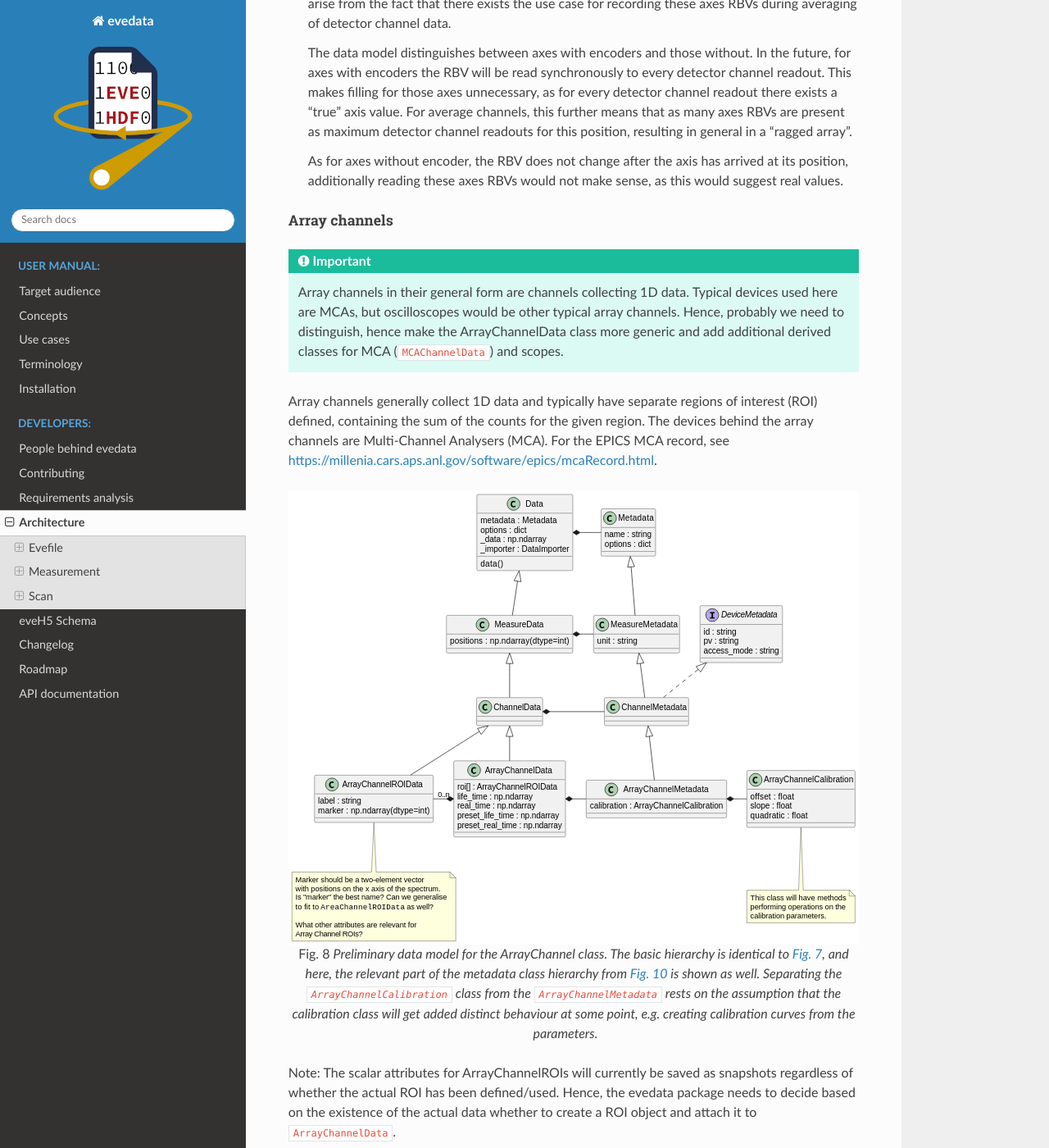
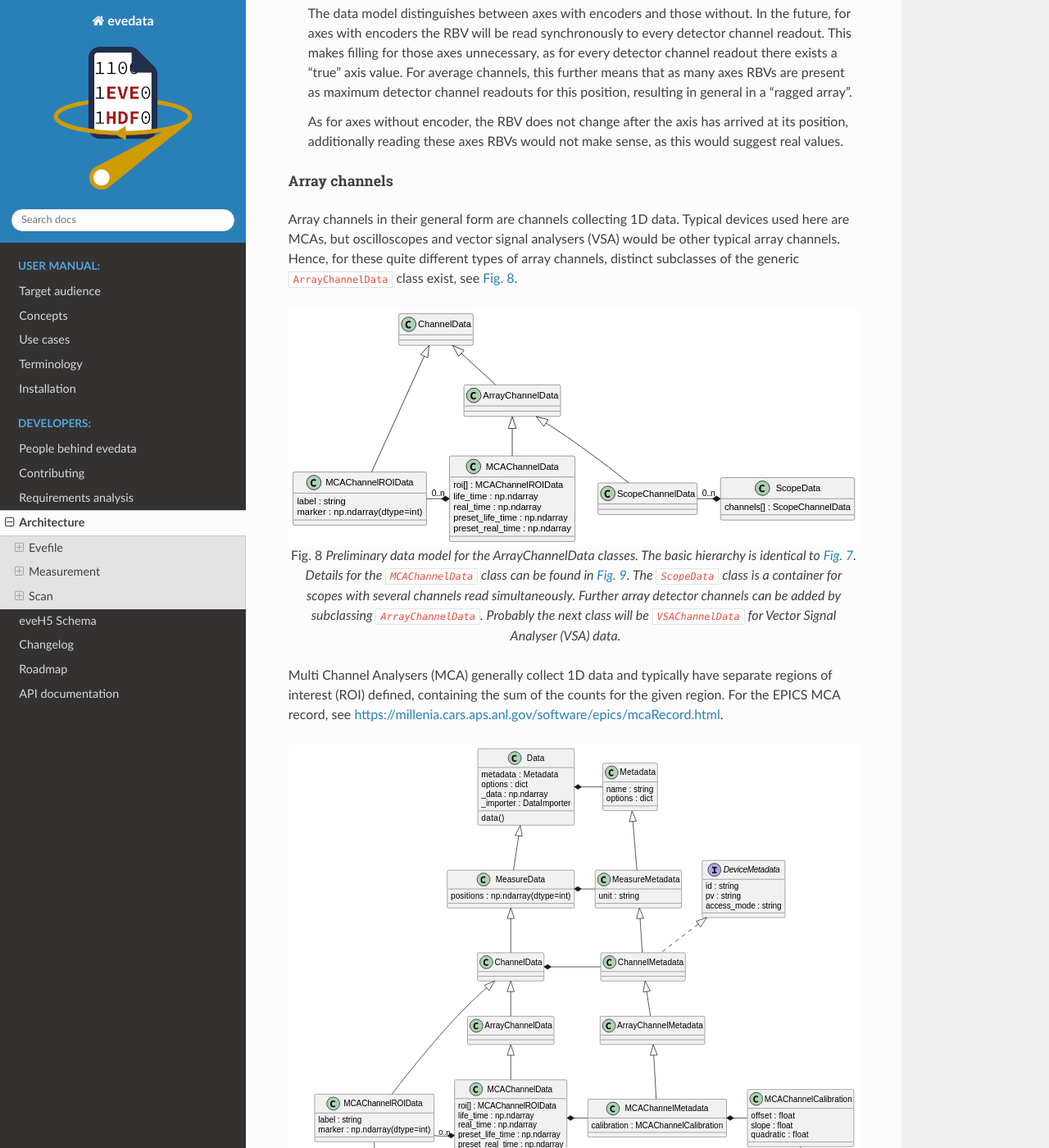
Before and after one commit to tillbiskup/evedata, a Sphinx documentation site: the page built from docs/architecture.rst, in a window 1280 px wide and 1400 px high, scrolled down 9260 px. Shown: the whole window at 82% size. Built offline with Sphinx 7.4.7 and the Read the Docs theme 2.0.0, drawn with Linux system fonts in a browser that asks for light colours; some of the changed text lies outside the part shown.

Commit message:
Subclasses for arraychannel and areachannel

```diff
--- a/docs/architecture.rst
+++ b/docs/architecture.rst
@@ -210,11 +210,8 @@ Some comments (not discussions any more, though):
 Array channels
 ..............
 
-.. important::
-    Array channels in their general form are channels collecting 1D data. Typical devices used here are MCAs, but oscilloscopes would be other typical array channels. Hence, probably we need to distinguish, hence make the ArrayChannelData class more generic and add additional derived classes for MCA (``MCAChannelData``) and scopes.
+Array channels in their general form are channels collecting 1D data. Typical devices used here are MCAs, but oscilloscopes and vector signal analysers (VSA) would be other typical array channels. Hence, for these quite different types of array channels, distinct subclasses of the generic ``ArrayChannelData`` class exist, see :numref:`Fig. %s <fig-uml_arraychannel>`.
 
-
-Array channels generally collect 1D data and typically have separate regions of interest (ROI) defined, containing the sum of the counts for the given region. The devices behind the array channels are Multi-Channel Analysers (MCA). For the EPICS MCA record, see https://millenia.cars.aps.anl.gov/software/epics/mcaRecord.html.
 
 .. _fig-uml_arraychannel:
 
@@ -222,7 +219,19 @@ Array channels generally collect 1D data and typically have separate regions of
     :align: center
     :width: 750px
 
-    Preliminary data model for the ArrayChannel class. The basic hierarchy is identical to :numref:`Fig. %s <fig-uml_evedata-evefile.data>`, and here, the relevant part of the metadata class hierarchy from :numref:`Fig. %s <fig-uml_evedata-evefile.metadata>` is shown as well. Separating the ``ArrayChannelCalibration`` class from the ``ArrayChannelMetadata`` rests on the assumption that the calibration class will get added distinct behaviour at some point, *e.g.* creating calibration curves from the parameters.
+    Preliminary data model for the ArrayChannelData classes. The basic hierarchy is identical to :numref:`Fig. %s <fig-uml_evedata-evefile.data>`. Details for the ``MCAChannelData`` class can be found in :numref:`Fig. %s <fig-uml_mcachannel>`. The ``ScopeData`` class is a container for scopes with several channels read simultaneously. Further array detector channels can be added by subclassing ``ArrayChannelData``. Probably the next class will be ``VSAChannelData`` for Vector Signal Analyser (VSA) data.
+
+
+Multi Channel Analysers (MCA) generally collect 1D data and typically have separate regions of interest (ROI) defined, containing the sum of the counts for the given region. For the EPICS MCA record, see https://millenia.cars.aps.anl.gov/software/epics/mcaRecord.html.
+
+
+.. _fig-uml_mcachannel:
+
+.. figure:: uml/mcachannel.*
+    :align: center
+    :width: 750px
+
+    Preliminary data model for the MCAChannelData classes. The basic hierarchy is identical to :numref:`Fig. %s <fig-uml_evedata-evefile.data>`, and here, the relevant part of the metadata class hierarchy from :numref:`Fig. %s <fig-uml_evedata-evefile.metadata>` is shown as well. Separating the ``MCAChannelCalibration`` class from the ``ArrayChannelMetadata`` allows to add distinct behaviour, *e.g.* creating calibration curves from the parameters.
 
 
 Note: The scalar attributes for ArrayChannelROIs will currently be saved as snapshots regardless of whether the actual ROI has been defined/used. Hence, the evedata package needs to decide based on the existence of the actual data whether to create a ROI object and attach it to ``ArrayChannelData``.
@@ -235,15 +244,26 @@ The real_time and life_time values can be used to get an idea of the amount of p
 Area channels
 .............
 
+Area channels are basically 2D channels, *i.e.*, cameras. There are (at least) two distinct types of cameras in use, namely scientific cameras and standard consumer digital cameras for taking pictures (of sample positions in the setup). While scientific cameras usually record only greyscale images, but have additional parameters and can define regions of interest (ROI), consumer cameras are much simpler in terms of their data model and typically record RGB images. These different types of images need to be handled differently in the data processing and analysis pipeline.
+
+
 .. _fig-uml_areachannel:
 
 .. figure:: uml/areachannel.*
     :align: center
     :width: 750px
 
-    Preliminary data model for the AreaChannel class. The basic hierarchy is identical to :numref:`Fig. %s <fig-uml_evedata-evefile.data>`, and here, the relevant part of the metadata class hierarchy from :numref:`Fig. %s <fig-uml_evedata-evefile.metadata>` is shown as well. As different area detectors (scientific cameras) have somewhat different options, probably there will appear a basic ``AreaChannel`` class with more specific subclasses.
+    Preliminary data model for the AreaChannel class. The basic hierarchy is identical to :numref:`Fig. %s <fig-uml_evedata-evefile.data>`. As scientific cameras are quite different from standard consumer digital cameras for taking pictures, but both are used from within the measurement program, distinct subclasses of the basic ``AreaDetector`` class exist. For details on the ``ScientificCamera`` classes, see :numref:`Fig. %s <fig-uml_scientificcamera>`.
 
-Note: Whether the simplest form of a camera (a standard digital camera for making pictures of samples) shall be a subclass of the ``AreaChannel`` class or a separate class is another question to be discussed and decided.
+
+.. _fig-uml_scientificcamera:
+
+.. figure:: uml/scientificcamera.*
+    :align: center
+    :width: 750px
+
+    Preliminary data model for the ScientificCameraChannel classes. The basic hierarchy is identical to :numref:`Fig. %s <fig-uml_evedata-evefile.data>`, and here, the relevant part of the metadata class hierarchy from :numref:`Fig. %s <fig-uml_evedata-evefile.metadata>` is shown as well. As different area detectors (scientific cameras) have somewhat different options, probably there will appear a basic ``AreaChannel`` class with more specific subclasses.
+
 
 Regarding file names/paths: Some of the scientific cameras are operated from Windows, hence there is usually no unique mapping of paths to actual places of the files, particularly given that Windows allows to map a drive letter to arbitrary network paths. It seems as if these paths are quite different for the different detectors, and therefore, some externally configurable mapping should be used.
 
--- a/docs/terminology.rst
+++ b/docs/terminology.rst
@@ -207,3 +207,6 @@ timestamp (section)
     Section with an artificial detector/device containing both, position counts and timestamps.
 
     All position counts appearing anywhere in a scan are contained. Hence, this section contains the complete set of all existing position counts in a scan (to be exact: for one chain). The corresponding timestamps are given in milliseconds since start of the scan.
+
+UVC
+    USB Video Class
```
Also changed, not shown: docs/uml/areachannel.svg, docs/uml/arraychannel.svg, docs/uml/evedata.evefile.data.svg, docs/uml/mcachannel.svg (added), docs/uml/scientificcamera.svg (added), 7 other files.
